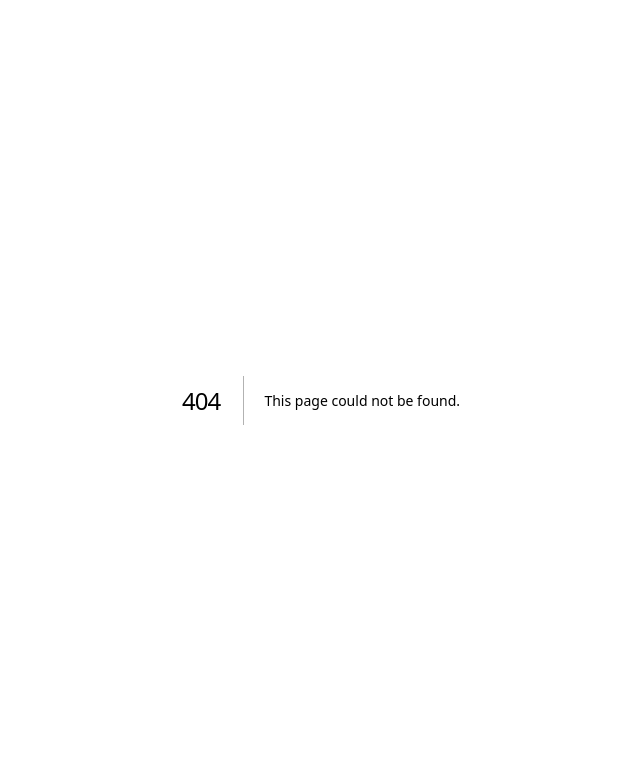
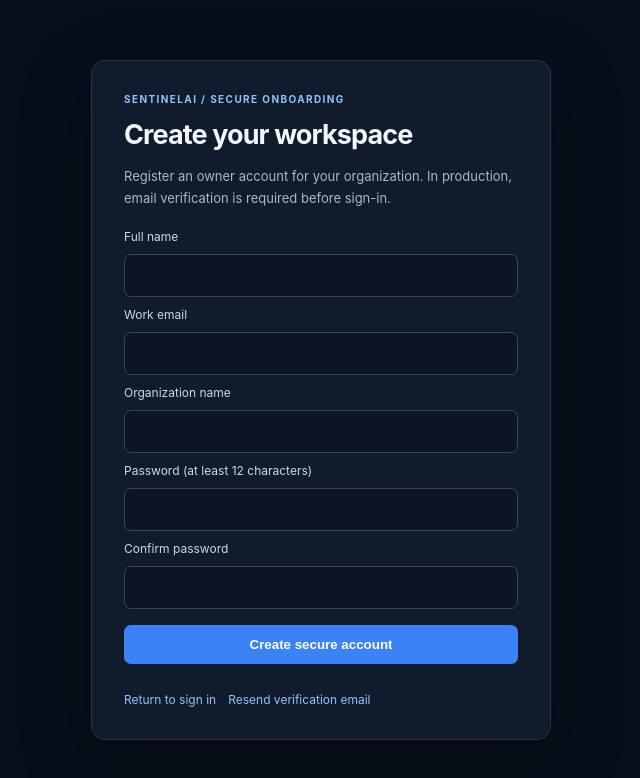
Before and after one commit to matiur25580/SentinelAI-Enterprise-AI-Governance-Risk-Intelligence-Platform, a Next.js app in the folder apps/web/: page /register in a window 1280 px wide. Before the commit this address had no page. Shown: the top 778 px of the page, without its empty margins (319-959 px from the left). Built offline with nearby package versions, Linux system fonts and the light colour scheme; no server answers.

Commit message:
feat(web): complete account registration and recovery screens

```diff
--- /dev/null
+++ b/apps/web/src/app/register/page.tsx
@@ -0,0 +1,75 @@
+"use client";
+
+import { FormEvent, useState } from "react";
+
+const API_URL = process.env.NEXT_PUBLIC_API_URL || "http://localhost:4000/api/v1";
+const API = API_URL.endsWith("/") ? API_URL.slice(0, -1) : API_URL;
+
+export default function RegisterPage() {
+  const [name, setName] = useState("");
+  const [email, setEmail] = useState("");
+  const [organizationName, setOrganizationName] = useState("");
+  const [password, setPassword] = useState("");
+  const [confirmation, setConfirmation] = useState("");
+  const [status, setStatus] = useState("");
+  const [error, setError] = useState("");
+  const [busy, setBusy] = useState(false);
+
+  async function submit(event: FormEvent<HTMLFormElement>) {
+    event.preventDefault();
+    setError("");
+    setStatus("");
+    if (password !== confirmation) {
+      setError("The passwords do not match.");
+      return;
+    }
+    setBusy(true);
+    try {
+      const response = await fetch(API + "/auth/register", {
+        method: "POST",
+        headers: { "content-type": "application/json" },
+        body: JSON.stringify({ name, email, password, organizationName }),
+      });
+      const body = await response.json().catch(() => ({}));
+      if (!response.ok) {
+        throw new Error(Array.isArray(body.message) ? body.message.join(" ") : body.message || "Account registration failed.");
+      }
+      setPassword("");
+      setConfirmation("");
+      setStatus(body.emailVerificationRequired
+        ? "Your account was created. Check your email for a verification link before signing in."
+        : "Your account was created. Return to sign in to continue.");
+    } catch (reason) {
+      setError(reason instanceof Error ? reason.message : "Account registration failed.");
+    } finally {
+      setBusy(false);
+    }
+  }
+
+  return (
+    <main className="account-action-shell">
+      <section className="account-action-card">
+        <div className="account-action-kicker">SENTINELAI / SECURE ONBOARDING</div>
+        <h1>Create your workspace</h1>
+        <p>Register an owner account for your organization. In production, email verification is required before sign-in.</p>
+        <form onSubmit={submit} className="account-action-form">
+          <label htmlFor="register-name">Full name</label>
+          <input id="register-name" autoComplete="name" required minLength={2} maxLength={100} value={name} onChange={event => setName(event.target.value)} />
+          <label htmlFor="register-email">Work email</label>
+          <input id="register-email" type="email" autoComplete="email" required maxLength={254} value={email} onChange={event => setEmail(event.target.value)} />
+          <label htmlFor="register-organization">Organization name</label>
+          <input id="register-organization" required minLength={2} maxLength={100} value={organizationName} onChange={event => setOrganizationName(event.target.value)} />
+          <label htmlFor="register-password">Password (at least 12 characters)</label>
+          <input id="register-password" type="password" autoComplete="new-password" required minLength={12} maxLength={128} value={password} onChange={event => setPassword(event.target.value)} />
+          <label htmlFor="register-confirm">Confirm password</label>
+          <input id="register-confirm" type="password" autoComplete="new-password" required minLength={12} maxLength={128} value={confirmation} onChange={event => setConfirmation(event.target.value)} />
+          <button type="submit" disabled={busy}>{busy ? "Creating workspace…" : "Create secure account"}</button>
+        </form>
+        {error && <p className="account-action-status" role="alert">{error}</p>}
+        {status && <p className="account-action-status" role="status">{status}</p>}
+        <a className="account-action-link" href="/risk-assessments">Return to sign in</a>
+        <a className="account-action-link" href="/verify-email">Resend verification email</a>
+      </section>
+    </main>
+  );
+}
```
